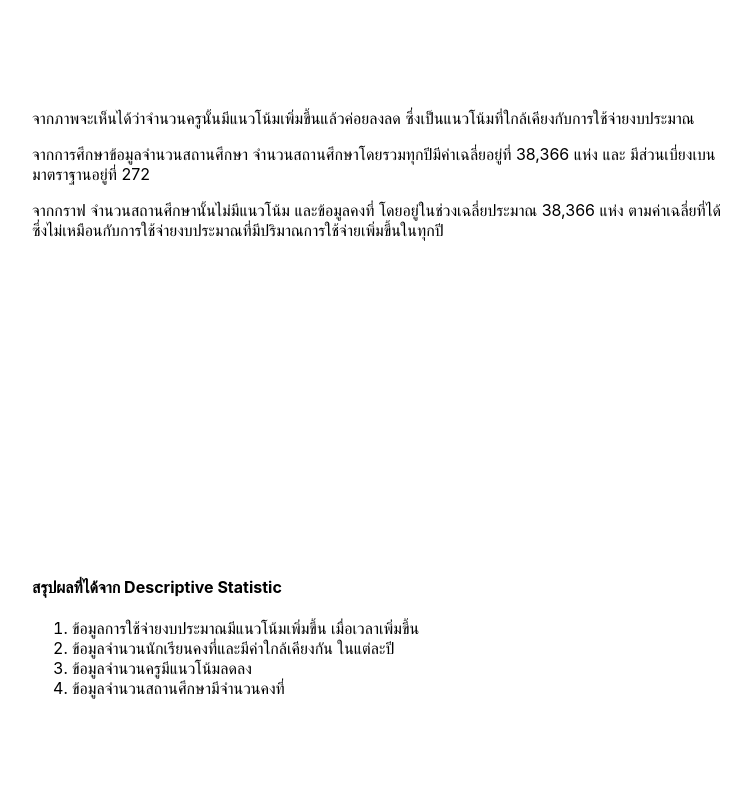
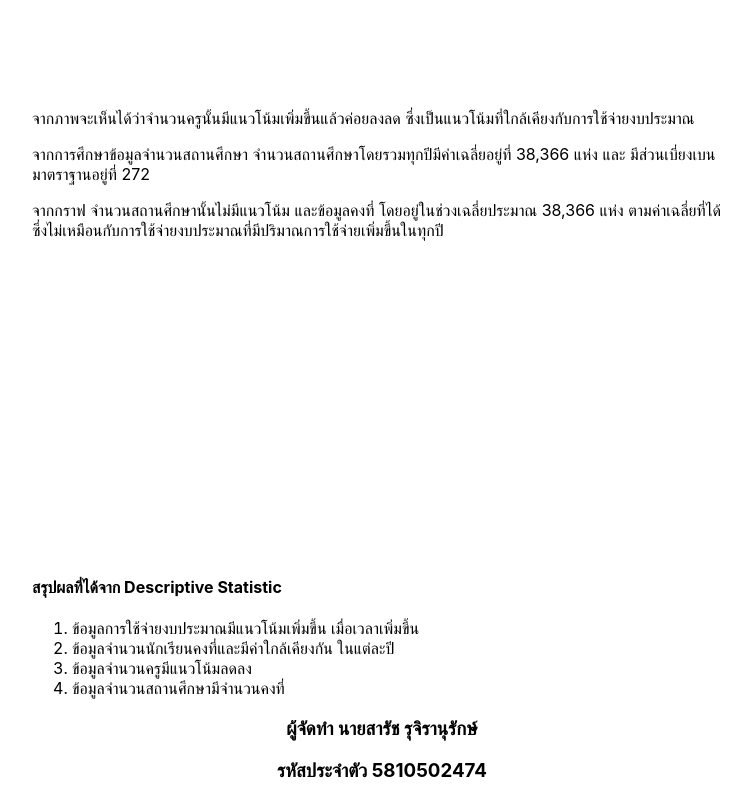
Before and after one commit to sarachmax/edu_stat_website, a React (Create React App) app: page / in a window 1280 px wide. Shown: the part 1690-2490 px from the top of the page, without its empty margins (258-1009 px from the left). Before the commit the page ends 2404 px from the top, so only its background shows below. Built offline with nearby package versions, Linux system fonts and the light colour scheme.

Commit message:
add author

```diff
--- a/src/App.js
+++ b/src/App.js
@@ -1,6 +1,10 @@
 import React from 'react';
 
-import { Container, H2 } from './styles/main'
+import {
+  Container,
+  H2,
+  H3
+} from './styles/main'
 
 import MoneyPerYear from './sectors/MoneyPerYear'
 import DivideMoney from './sectors/DivideMoney'
@@ -35,6 +39,8 @@ function App() {
         <li>ข้อมูลจำนวนครูมีแนวโน้มลดลง</li>
         <li>ข้อมูลจำนวนสถานศึกษามีจำนวนคงที่</li>
       </ol>
+      <H3>ผู้จัดทำ นายสารัช รุจิรานุรักษ์</H3>
+      <H3>รหัสประจำตัว 5810502474</H3>
     </Container>
   );
 }
--- a/src/styles/main.js
+++ b/src/styles/main.js
@@ -8,3 +8,7 @@ export const Container = styled.div`
 export const H2 = styled.h2`
   text-align: center;
 `
+
+export const H3 = styled.h3`
+  text-align: center;
+`
```
